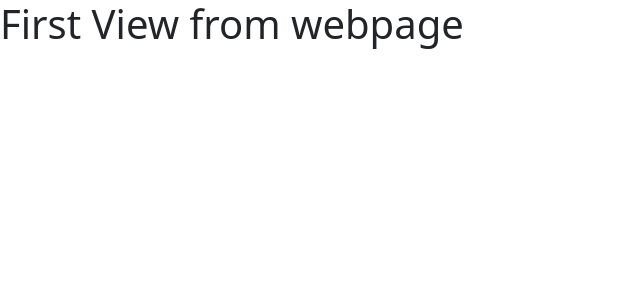
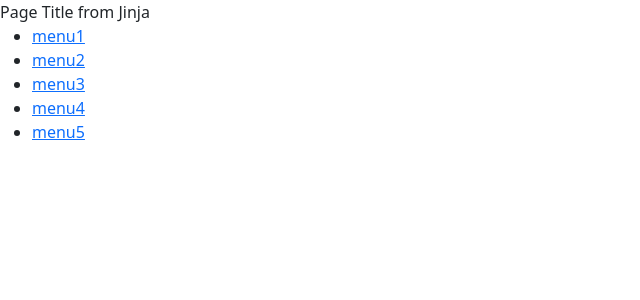
Before and after one commit to james-sys/TestRepo, a Flask app: page / in a window 1280 px wide. Shown: the top 300 px of the page, without its empty margins (0-640 px from the left). Run offline with Flask 2, Linux system fonts and the light colour scheme.

Commit message:
Add jinja to the app and passing variables to the web page from the app

```diff
--- a/Python/app.py
+++ b/Python/app.py
@@ -6,7 +6,8 @@ app = Flask(__name__)
 # first view
 @app.route("/")
 def index():
-    return render_template("index.html")
+    items = ["menu1", "menu2", "menu3", "menu4", "menu5"]
+    return render_template("index.html", items=items)
 
 
 if __name__ == "__main__":
--- /dev/null
+++ b/Python/templates/base.html
@@ -0,0 +1,29 @@
+<!doctype html>
+<html lang="en">
+  <head>
+    <!-- Required meta tags -->
+    <meta charset="utf-8">
+    <meta name="viewport" content="width=device-width, initial-scale=1">
+
+    <!-- Bootstrap CSS -->
+    <link href="https://cdn.jsdelivr.net/npm/bootstrap@5.0.0-beta1/dist/css/bootstrap.min.css" rel="stylesheet" integrity="sha384-giJF6kkoqNQ00vy+HMDP7azOuL0xtbfIcaT9wjKHr8RbDVddVHyTfAAsrekwKmP1" crossorigin="anonymous">
+
+    {% block title %}
+    {% endblock %}
+  </head>
+  <body>
+  {% block content %}
+  {% endblock %}
+
+    <!-- Optional JavaScript; choose one of the two! -->
+
+    <!-- Option 1: Bootstrap Bundle with Popper -->
+    <script src="https://cdn.jsdelivr.net/npm/bootstrap@5.0.0-beta1/dist/js/bootstrap.bundle.min.js" integrity="sha384-ygbV9kiqUc6oa4msXn9868pTtWMgiQaeYH7/t7LECLbyPA2x65Kgf80OJFdroafW" crossorigin="anonymous"></script>
+
+    <!-- Option 2: Separate Popper and Bootstrap JS -->
+    <!--
+    <script src="https://cdn.jsdelivr.net/npm/@popperjs/core@2.5.4/dist/umd/popper.min.js" integrity="sha384-q2kxQ16AaE6UbzuKqyBE9/u/KzioAlnx2maXQHiDX9d4/zp8Ok3f+M7DPm+Ib6IU" crossorigin="anonymous"></script>
+    <script src="https://cdn.jsdelivr.net/npm/bootstrap@5.0.0-beta1/dist/js/bootstrap.min.js" integrity="sha384-pQQkAEnwaBkjpqZ8RU1fF1AKtTcHJwFl3pblpTlHXybJjHpMYo79HY3hIi4NKxyj" crossorigin="anonymous"></script>
+    -->
+  </body>
+</html>
--- a/Python/templates/index.html
+++ b/Python/templates/index.html
@@ -1,27 +1,9 @@
-<!doctype html>
-<html lang="en">
-  <head>
-    <!-- Required meta tags -->
-    <meta charset="utf-8">
-    <meta name="viewport" content="width=device-width, initial-scale=1">
-
-    <!-- Bootstrap CSS -->
-    <link href="https://cdn.jsdelivr.net/npm/bootstrap@5.0.0-beta1/dist/css/bootstrap.min.css" rel="stylesheet" integrity="sha384-giJF6kkoqNQ00vy+HMDP7azOuL0xtbfIcaT9wjKHr8RbDVddVHyTfAAsrekwKmP1" crossorigin="anonymous">
-
-    <title>Hello, world!</title>
-  </head>
-  <body>
-    <h1>First View from webpage</h1>
-
-    <!-- Optional JavaScript; choose one of the two! -->
-
-    <!-- Option 1: Bootstrap Bundle with Popper -->
-    <script src="https://cdn.jsdelivr.net/npm/bootstrap@5.0.0-beta1/dist/js/bootstrap.bundle.min.js" integrity="sha384-ygbV9kiqUc6oa4msXn9868pTtWMgiQaeYH7/t7LECLbyPA2x65Kgf80OJFdroafW" crossorigin="anonymous"></script>
-
-    <!-- Option 2: Separate Popper and Bootstrap JS -->
-    <!--
-    <script src="https://cdn.jsdelivr.net/npm/@popperjs/core@2.5.4/dist/umd/popper.min.js" integrity="sha384-q2kxQ16AaE6UbzuKqyBE9/u/KzioAlnx2maXQHiDX9d4/zp8Ok3f+M7DPm+Ib6IU" crossorigin="anonymous"></script>
-    <script src="https://cdn.jsdelivr.net/npm/bootstrap@5.0.0-beta1/dist/js/bootstrap.min.js" integrity="sha384-pQQkAEnwaBkjpqZ8RU1fF1AKtTcHJwFl3pblpTlHXybJjHpMYo79HY3hIi4NKxyj" crossorigin="anonymous"></script>
-    -->
-  </body>
-</html>
+{% extends "base.html" %}
+{% block title %}Page Title from Jinja{% endblock %}
+{% block content %}
+<ul>
+  {% for item in items %}
+  <li><a href="#">{{ item }}</a></li>
+  {% endfor %}
+</ul>
+{% endblock %}
```
Also changed, not shown: README.md.
